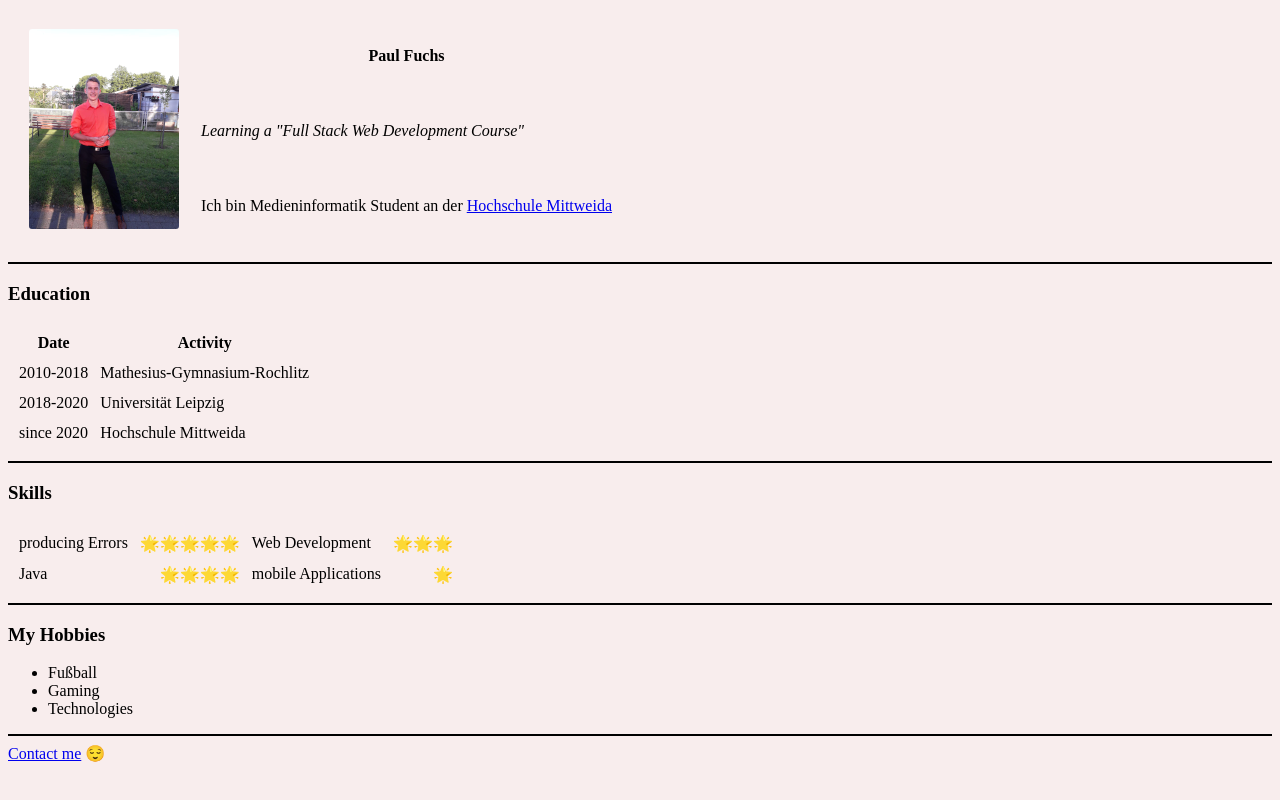
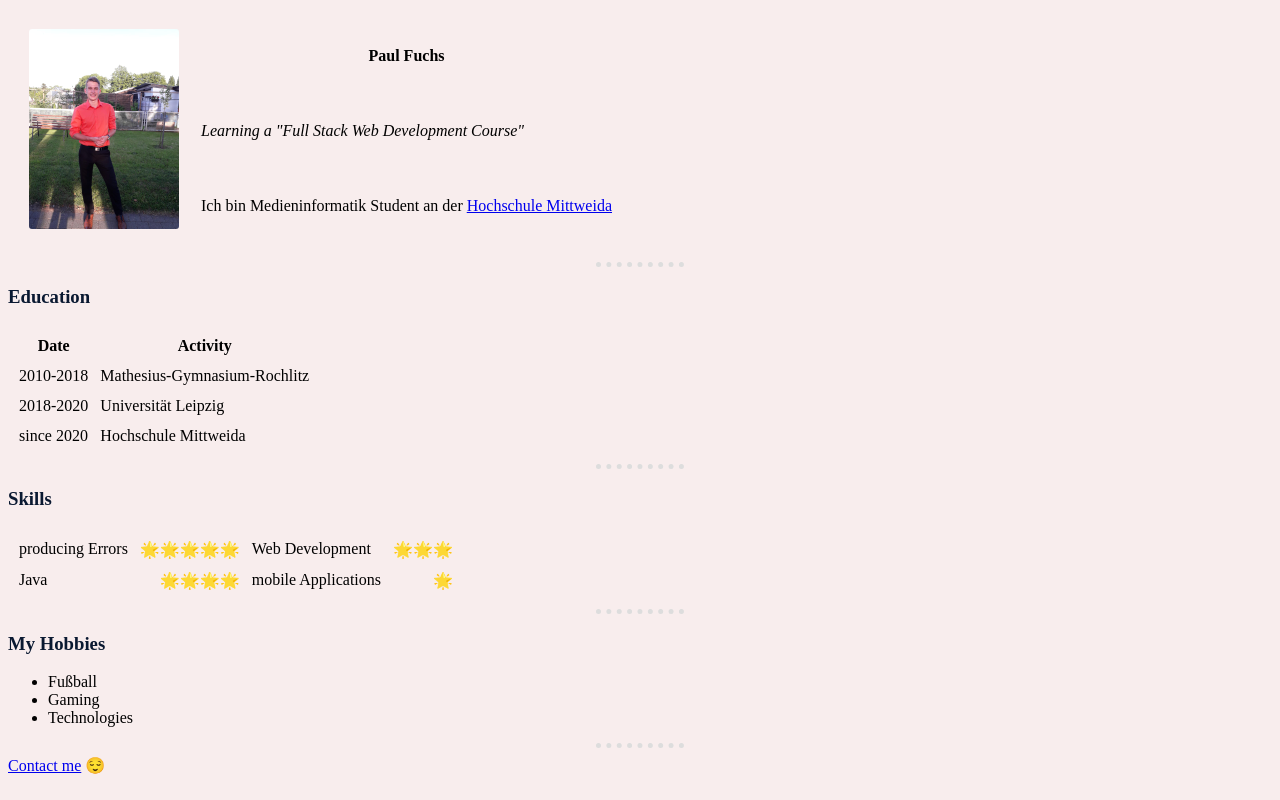
Before and after one commit to Vulnerius/WebDevCourse, a plain HTML site: page Basics/Section_1/HTML_Personal_Site/index.html in a window 1280 px wide. Drawn offline with Linux system fonts and the light colour scheme.

Commit message:
looking pretty stylish

```diff
--- a/Basics/Section_1/HTML_Personal_Site/index.html
+++ b/Basics/Section_1/HTML_Personal_Site/index.html
@@ -6,23 +6,8 @@
     <meta name="viewport" content="width=device-width, initial-scale=1.0">
     <meta name="description" content="Vulnerius Portfolio">
     <meta http-equiv="X-UA-Compatible" content="ie=edge">
+    <link rel="stylesheet" href="../css/styles.css">
     <title>Vulnerius Web Developer</title>
-
-    <style>
-      body{
-        background-color: #F8EDED;
-        }
-      hr{
-        background-color: black;
-        border-style: none;
-        height: 2px;
-        width=120%;
-      }
-      img{
-      border-radius:3px;
-      }
-
-    </style>
 </head>
 
 <body>
--- /dev/null
+++ b/Basics/Section_1/css/styles.css
@@ -0,0 +1,19 @@
+ body{
+        background-color: #F8EDED;
+        }
+        h1{
+        color:#0a1931
+        }
+        h3{
+        color:#0a1931
+        }
+      hr{
+        border-color: #ddd;
+        border-style: none;
+        border-top-style: dotted;
+        border-width: 5px;
+        width: 7%;
+      }
+      img{
+      border-radius:3px;
+      }
```
Also changed, not shown: Basics/Section_1/HTML_Personal_Site/contact_me.html (+1 -0 lines).
